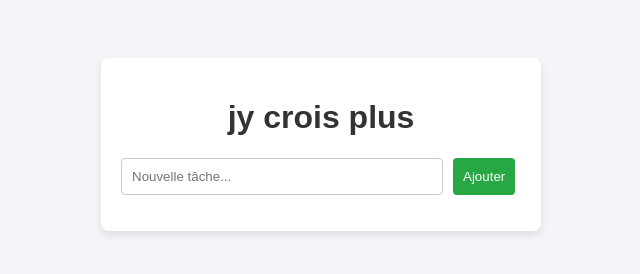
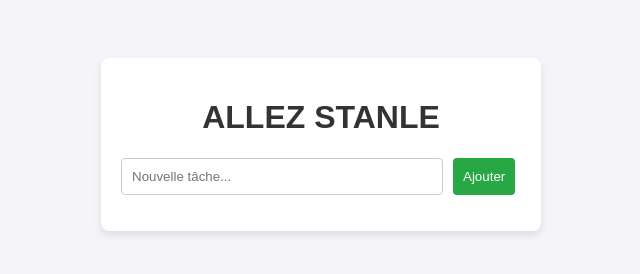
Before and after one commit to Mart1n-S/devOps_TodoList, a website: page public/index.html in a window 1280 px wide. Shown: the whole page, without its empty margins (319-959 px from the left). Drawn offline with Linux system fonts and the light colour scheme; no server answers.

Commit message:
jy crois jsp

```diff
--- a/public/index.html
+++ b/public/index.html
@@ -65,7 +65,7 @@
 
 <body>
     <div class="container">
-        <h1>jy crois plus</h1>
+        <h1>ALLEZ STANLE</h1>
         <div style="display: flex; gap: 10px;">
             <input type="text" id="taskInput" placeholder="Nouvelle tâche...">
             <button id="addBtn">Ajouter</button>
```
